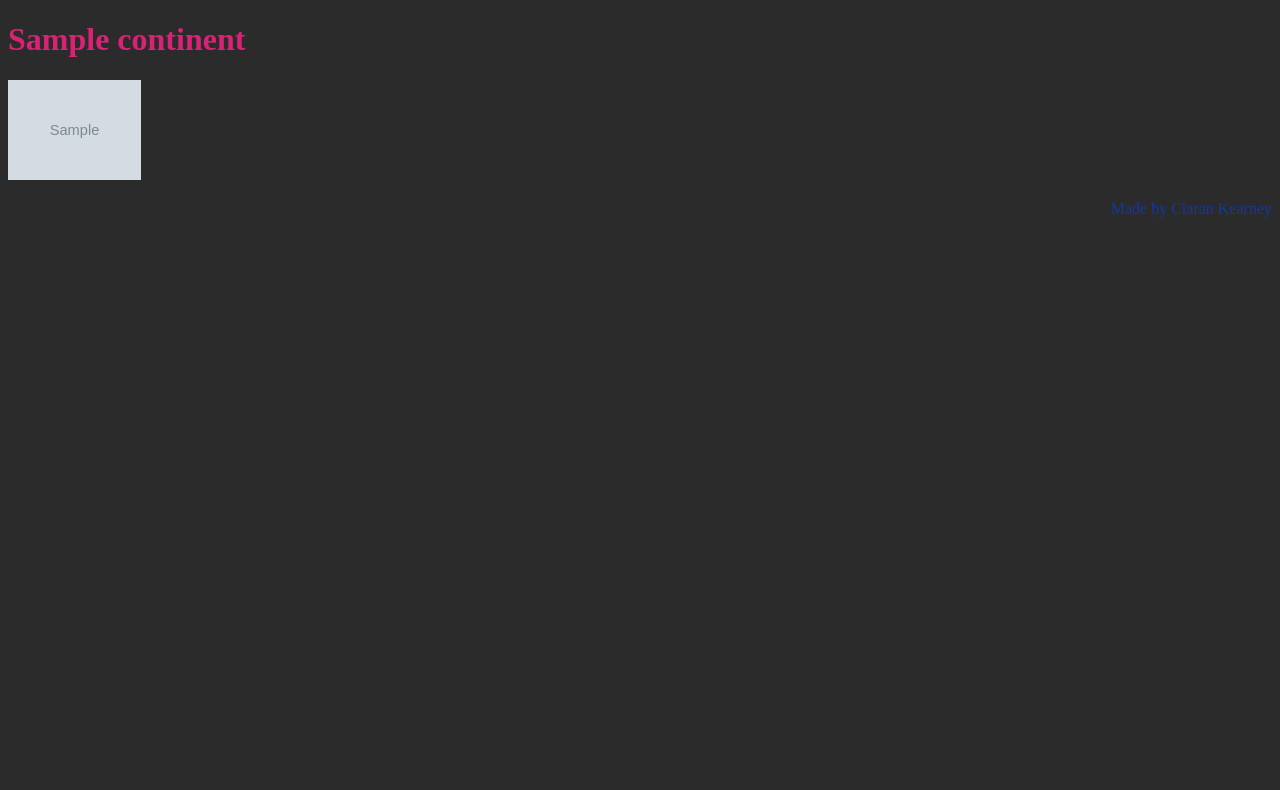
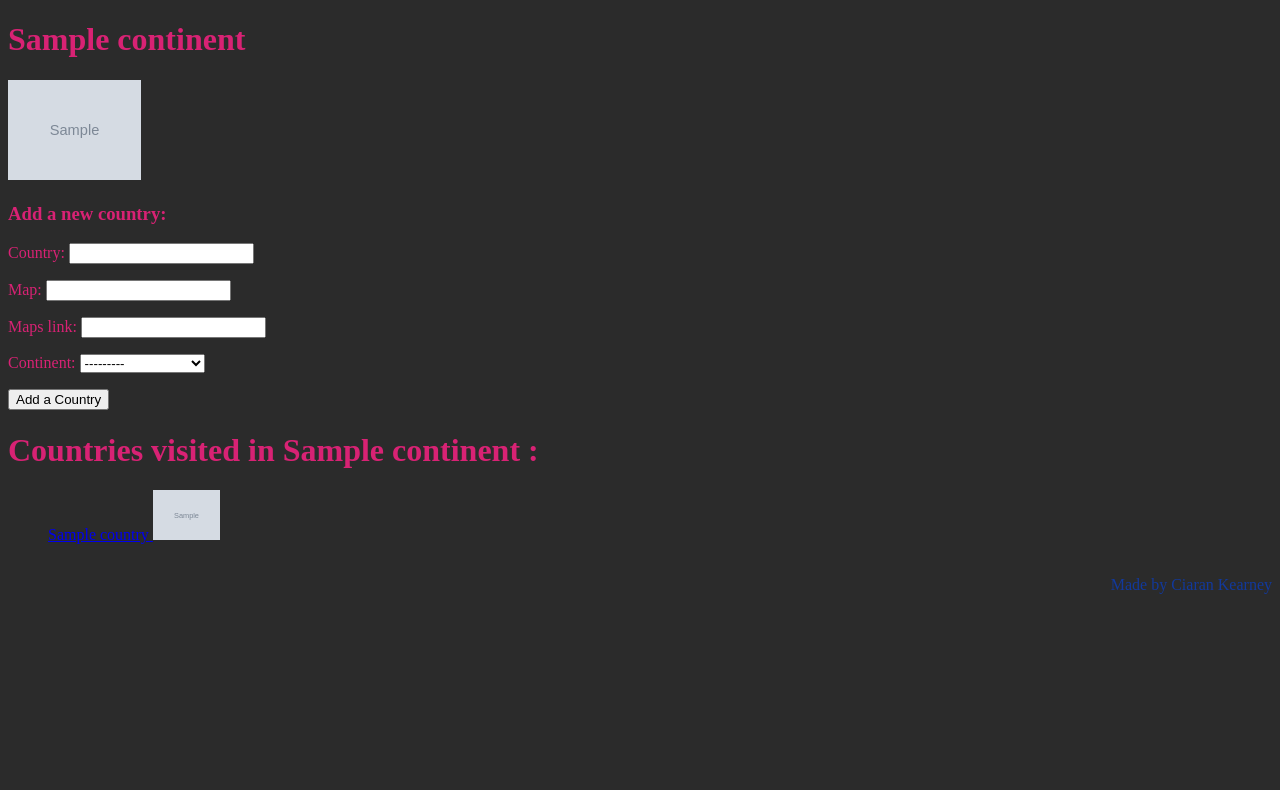
Before and after one commit to kearmododragon/final-project, a Django app: page /continents/1/ in a window 1280 px wide. Shown: the part 26-816 px from the top of the page. Run offline with Django 4.2, Linux system fonts and the light colour scheme; tables that the repository leaves empty hold one stand-in row (values such as "Sample post"); grey boxes marked "Sample" are stand-in pictures.

Commit message:
create new country completed and renders

```diff
--- /dev/null
+++ b/DEBUG.txt
@@ -0,0 +1,6 @@
+- continents names coming through in admin/form as continent1
+- csrf_token is showing on details page
+- form not creating country
+- country not rendering on page
+- continents name instead of id (django URL parameters, str vs int)
+- login seems to be broken, but sign up works (logs in) and admin portal works
--- a/main_app/admin.py
+++ b/main_app/admin.py
@@ -1,5 +1,7 @@
 from django.contrib import admin
-from .models import Continent
+from .models import Continent, Country, City
 
 # Register your models here.
 admin.site.register(Continent)
+admin.site.register(Country)
+admin.site.register(City)
--- /dev/null
+++ b/main_app/forms.py
@@ -0,0 +1,7 @@
+from django.forms import ModelForm
+from .models import Country
+
+class CountryForm(ModelForm):
+  class Meta:
+    model = Country
+    fields = ['name', 'image', "mapsURL", "continent",]
--- a/main_app/models.py
+++ b/main_app/models.py
@@ -1,25 +1,45 @@
 from django.db import models
+from django.contrib.auth.models import User
 
 # Create your models here.
 
 class Continent(models.Model):
     name = models.CharField(max_length=30)
     image = models.URLField(null=True, blank=True, max_length=5000)
+    def __str__(self):
+        return self.name
 
 
 class Country(models.Model):
-    name = models.CharField(max_length=300)
-    continent = models.ForeignKey
-    image = models.URLField
-    mapsURL = models.URLField
+    name = models.CharField("Country", max_length=300)
+    image = models.URLField("Map", null=True, blank=True, max_length=5000)
+    mapsURL = models.URLField("Maps link", null=True, blank=True, max_length=5000)
+    continent = models.ForeignKey(Continent, on_delete=models.CASCADE)
 
     def __str__(self):
        return self.name
 
 class City(models.Model):
     name = models.CharField(max_length=300)
-    image = models.URLField
+    image = models.URLField(null=True, blank=True, max_length=5000)
     country = models.ForeignKey
+    mapsURL = models.URLField(null=True, blank=True, max_length=5000)
 
     def __str__(self):
         return self.name
+
+
+class Trip(models.Model):
+    user = models.ForeignKey(User, on_delete=models.CASCADE)
+    name = models.CharField
+    city = models.ForeignKey(City, on_delete=models.CASCADE)
+    arrivalDate = models.DateField
+    deparureDate = models.DateField
+    companions = models.CharField
+
+
+class Event(models.Model):
+    user = models.ForeignKey(User, on_delete=models.CASCADE)
+    name = models.CharField
+    city = models.ForeignKey(City, on_delete=models.CASCADE)
+    trip = models.ForeignKey(Trip, on_delete=models.CASCADE)
--- a/main_app/templates/continents/detail.html
+++ b/main_app/templates/continents/detail.html
@@ -5,4 +5,22 @@
 <h1> {{ continent.name }}</h1>
 <img class="cont-img-detail" src="{{MEDIA_URL}}{{ continent.image}}">
 
+<h3>Add a new country:</h3>
+<form action = "{% url 'add_country' continent.id %}" method="POST">
+    {% csrf_token %}
+    {{ country_form.as_p }}
+    <input type ="submit" class="btn" value = "Add a Country">
+</form>
+<h1>Countries visited in {{continent.name}} :</h1>
+      <ul>
+        {% for country in continent.country_set.all %}
+        <div class="card">
+            <a href="{% url 'detail' continent.id %}">
+            <td>{{country.name}}</td>
+            <img class="cont-img" src="{{MEDIA_URL}}{{ country.image}}">
+        </a>
+            </div>
+        {% endfor %}
+      </ul>
+  </div>
 {% endblock %}
--- a/main_app/urls.py
+++ b/main_app/urls.py
@@ -6,7 +6,7 @@ urlpatterns =[
     path('holidays/', views.holidays, name='holidays'),
     path('locations/', views.locations_landing, name='landing'),
     path('locations/continents/', views.continents_index, name='index'),
-    path('continents/<int:continent_id>/', views.continents_detail, name='detail'),
+    path('continents/<int:continent_id>/', views.continents_detail, name='detail'),path('continents/<int:continent_id>/add_country', views.add_country, name='add_country'),
     path('locations/countries/', views.countries_index, name='index'),
     path('locations/cities/', views.cities_index, name='index'),
     path('accounts/login/', views.login, name='login'),
--- a/main_app/views.py
+++ b/main_app/views.py
@@ -1,7 +1,9 @@
 from django.shortcuts import render, redirect
 from .models import Continent
+from .forms import CountryForm
 from django.contrib.auth import login
 from django.contrib.auth.forms import UserCreationForm
+
 
 countries = [
 
@@ -29,8 +31,18 @@ def continents_index(request):
 )
 def continents_detail(request, continent_id):
     continent = Continent.objects.get(id=continent_id)
-    return render(request, 'continents/detail.html', {"continent": continent })
-
+    country_form = CountryForm()
+    return render(request, 'continents/detail.html', {
+        "continent": continent,
+        "country_form": country_form
+    })
+def add_country(request, continent_id):
+    form = CountryForm(request.POST)
+    if form.is_valid():
+      new_country = form.save(commit=False)
+      new_country.continent_id = continent_id
+      new_country.save()
+    return redirect("detail", continent_id = continent_id)
 
 def countries_index(request):
     return render(request, 'countries/index.html',{
@@ -42,7 +54,6 @@ def cities_index(request):
      "cities": cities
     }
 )
-
 
 def signup(request):
   error_message = ''
```
Also changed, not shown: Planning.txt (+11 -0 lines), main_app/migrations/0003_city_image_city_mapsurl_country_continent_and_more.py (added), 1 other file.
